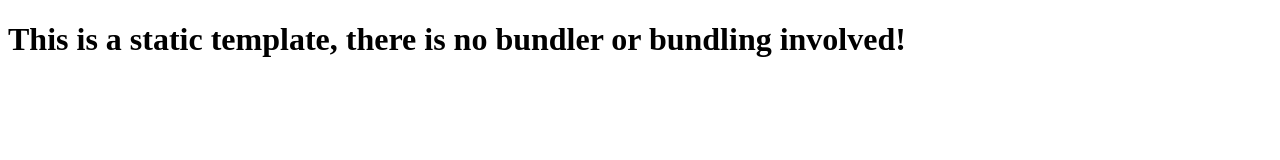
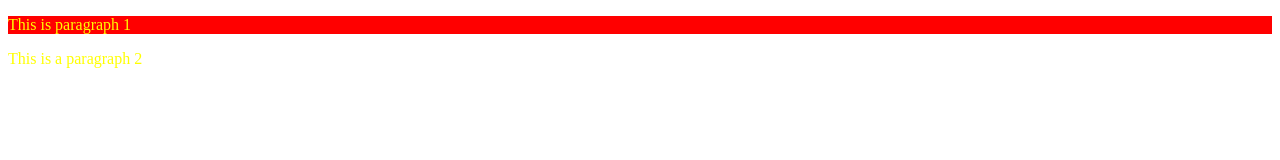
Before and after one commit to kayshoyemi/twitter-html-styling, a website: page index.html in a window 1280 px wide. Drawn offline with Linux system fonts and the light colour scheme.

Commit message:
created style sheet

```diff
--- a/index.html
+++ b/index.html
@@ -1,12 +1,21 @@
 <!DOCTYPE html>
 <html lang="en">
   <head>
-    <meta charset="UTF-8">
-    <meta name="viewport" content="width=device-width, initial-scale=1.0">
-    <meta http-equiv="X-UA-Compatible" content="ie=edge">
+    <meta charset="UTF-8" />
+    <meta name="viewport" content="width=device-width, initial-scale=1.0" />
+    <meta http-equiv="X-UA-Compatible" content="ie=edge" />
     <title>Static Template</title>
+    <link rel="stylesheet" href="styles.css" />
   </head>
   <body>
-    <h1>This is a static template, there is no bundler or bundling involved!</h1>
+    <div id="id1">
+      <p class="p1">This is paragraph 1</p>
+      <p class="p2"></p>
+    </div>
+
+    <div id="id2">
+      <p class="p1">This is a paragraph 2</p>
+      <p class="p2"></p>
+    </div>
   </body>
 </html>
--- /dev/null
+++ b/styles.css
@@ -0,0 +1,7 @@
+#id1 {
+  background: red;
+}
+
+.p1 {
+  color: yellow;
+}
```
